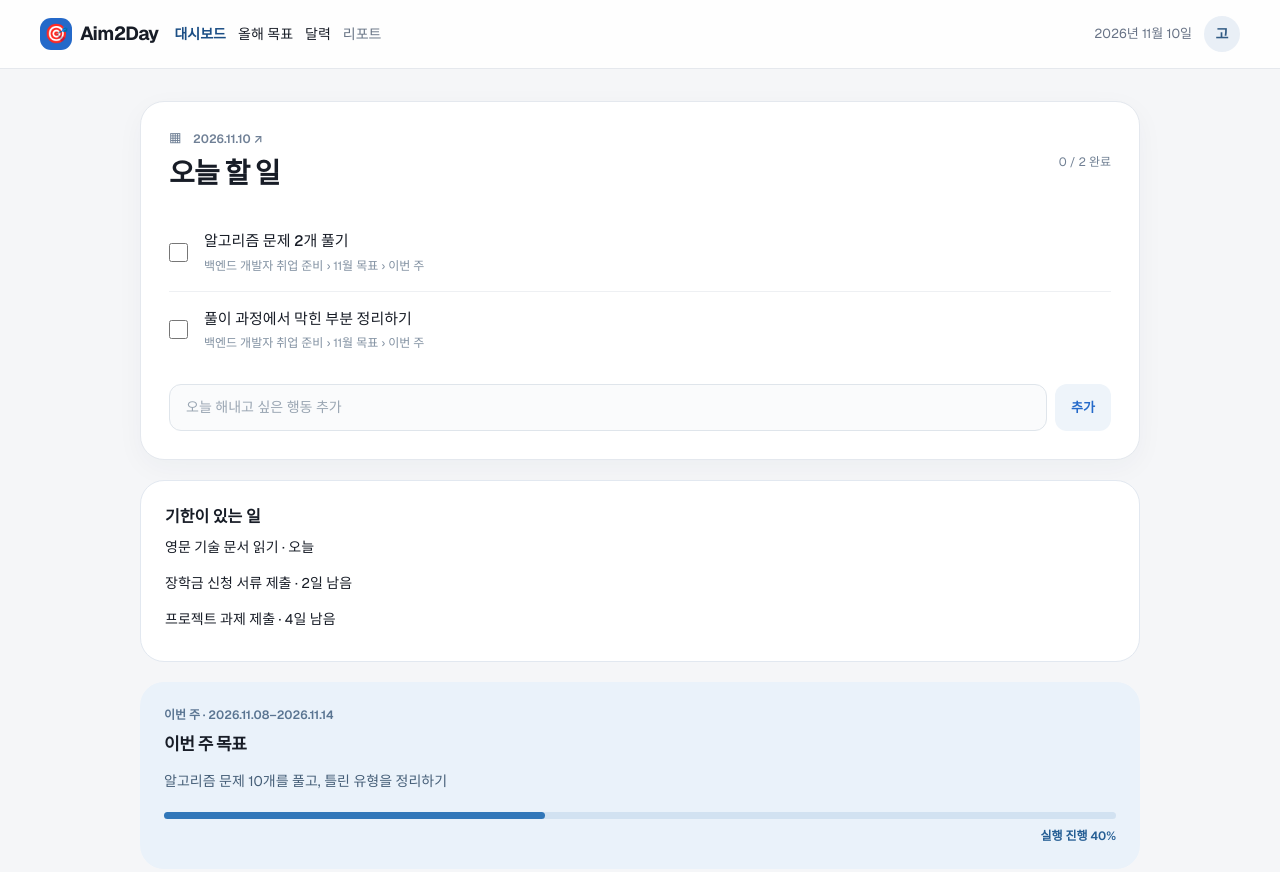
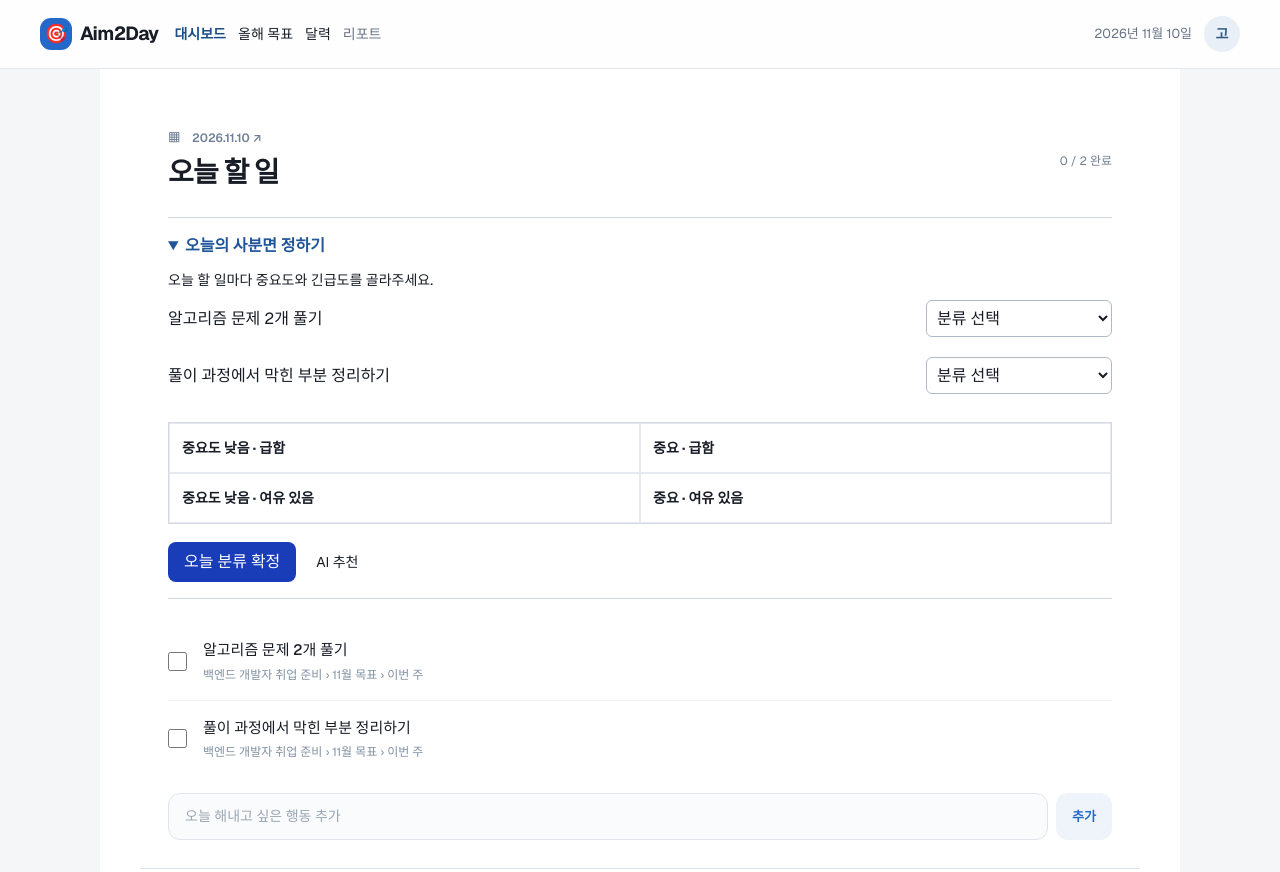
Before and after one commit to gocleanwater/Aim2Day, a plain HTML site: page design/aim2day-prototype.html in a window 1280 px wide. Shown: the top 872 px of the page. Drawn offline with nearby package versions, Linux system fonts and the light colour scheme.

Commit message:
feat: 아침 사분면 분류 시안과 작업 규칙 추가

```diff
--- a/design/aim2day-prototype.html
+++ b/design/aim2day-prototype.html
@@ -15,7 +15,17 @@
     button:focus-visible, input:focus-visible { outline: 3px solid #9dc5ff; outline-offset: 3px; }
     .view { display: none; }
     .view.active { display: block; }
-  </style>
+    #dashboard { background:white; }
+    #dashboard > section { border:0; border-radius:0; box-shadow:none; background:white; border-bottom:1px solid #dce2e9; }
+    .morning { margin:24px 0; border-block:1px solid #ced8e4; padding:16px 0; }
+    .morning summary { cursor:pointer; color:#20559a; font-weight:600; }
+    .priority-row { display:flex; align-items:center; justify-content:space-between; gap:12px; padding:10px 0; flex-wrap:wrap; }
+    .priority-row select { padding:6px; border:1px solid #aebaca; border-radius:6px; }
+    .quadrants { display:grid; grid-template-columns:repeat(2,minmax(0,1fr)); border:1px solid #d3dae2; margin-block:18px; }
+    .quadrants section { padding:12px; border:1px solid #e6eaf0; }
+    .quadrants strong { font-size:14px; }
+    .quadrants p { font-size:13px; margin-top:5px; overflow-wrap:anywhere; }
+    </style>
 </head>
 <body class="min-h-screen bg-[#F5F6F8] text-[#171C26] antialiased">
   <header class="border-b border-[#E5E8ED] bg-white/90">
@@ -39,6 +49,14 @@
 
   <main id="dashboard" class="view active mx-auto max-w-[1080px] space-y-5 px-5 py-8 md:px-10"><section class="rounded-[24px] border border-[#E4E8EE] bg-white p-6 shadow-[0_8px_28px_rgba(31,49,75,0.04)] md:p-7" aria-labelledby="today-title">
           <div class="mb-5 flex items-center justify-between"><div><p class="text-[12px] font-semibold text-[#708096]"><button data-view="schedule" aria-label="2026.11.10 달력 열기">▦　2026.11.10 ↗</button></p><h2 id="today-title" class="mt-1 text-[28px] font-bold tracking-[-0.03em]">오늘 할 일</h2></div><span id="doneCount" class="text-[12px] text-[#718094]">0 / 2 완료</span></div>
+          <details class="morning" id="morning" open>
+            <summary id="morningTitle">오늘의 사분면 정하기</summary>
+            <p class="mt-3 text-sm">오늘 할 일마다 중요도와 긴급도를 골라주세요.</p>
+            <div id="priorityRows"></div>
+            <div class="quadrants" id="quadrants"></div>
+            <button id="approve" class="rounded-lg bg-blue-800 px-4 py-2 text-white">오늘 분류 확정</button>
+            <button id="suggest" class="px-4 py-2 text-sm">AI 추천</button>
+          </details>
           <div id="actions" class="divide-y divide-[#EEF0F3]">
             <label class="flex cursor-pointer items-center gap-4 py-4"><input type="checkbox" class="action-check size-[19px] accent-[#2469C9]"><span class="min-w-0 flex-1"><span class="action-text block text-[15px] font-medium">알고리즘 문제 2개 풀기</span><span class="mt-1 block text-[12px] text-[#8190A1]">백엔드 개발자 취업 준비 › 11월 목표 › 이번 주</span></span></label>
             <label class="flex cursor-pointer items-center gap-4 py-4"><input type="checkbox" class="action-check size-[19px] accent-[#2469C9]"><span class="min-w-0 flex-1"><span class="action-text block text-[15px] font-medium">풀이 과정에서 막힌 부분 정리하기</span><span class="mt-1 block text-[12px] text-[#8190A1]">백엔드 개발자 취업 준비 › 11월 목표 › 이번 주</span></span></label>
@@ -65,14 +83,14 @@
               <div class="flex items-baseline gap-2"><strong class="text-[30px] tracking-[-0.06em] text-[#194E87]">20%</strong><span class="text-[12px] text-[#627487]">달성 기준 완료</span></div>
               <div class="mt-3 h-2 rounded-full bg-[#D7E5F2]"><div class="h-2 w-1/5 rounded-full bg-[#3177B9]"></div></div>
               <p class="mt-4 text-[12px] leading-relaxed text-[#627487]"></p>
-            <details><summary class="cursor-pointer text-sm text-blue-800">자세히 보기</summary><p class="py-3 text-sm">확인한 기준 · 코딩 테스트 목표 등급 달성 (20점)</p></details><button hidden class="move text-sm text-blue-800">앞으로 이동</button></article>
+            <details><summary class="cursor-pointer text-sm text-blue-800">달성 기준 보기</summary><p class="py-3 text-sm">확인한 기준 · 코딩 테스트 목표 등급 달성 (20점)</p></details><button hidden class="move text-sm text-blue-800">앞으로 이동</button></article>
             <article class="rounded-[18px] border border-[#E7E9ED] bg-[#FAFBFC] p-5">
               <p class="mb-5 text-[13px] font-semibold text-[#718094]">학습 · 영어</p>
               <h3 class="mb-4 text-[18px] font-bold leading-snug tracking-[-0.03em]">영어로 기술 문서 읽기</h3>
               <div class="flex items-baseline gap-2"><strong class="text-[30px] tracking-[-0.06em]">40%</strong><span class="text-[12px] text-[#718094]">달성 기준 완료</span></div>
               <div class="mt-3 h-2 rounded-full bg-[#E5E9ED]"><div class="h-2 w-2/5 rounded-full bg-[#8092A5]"></div></div>
               <p class="mt-4 text-[12px] leading-relaxed text-[#718094]"></p>
-            <details><summary class="cursor-pointer text-sm text-blue-800">자세히 보기</summary><p class="py-3 text-sm">확인한 기준 · 기술 문서 한 편 요약하기 (40점)</p></details><button hidden class="move text-sm text-blue-800">앞으로 이동</button></article>
+            <details><summary class="cursor-pointer text-sm text-blue-800">달성 기준 보기</summary><p class="py-3 text-sm">확인한 기준 · 기술 문서 한 편 요약하기 (40점)</p></details><button hidden class="move text-sm text-blue-800">앞으로 이동</button></article>
           </div>
         </section><button data-view="onboarding" class="rounded-xl bg-blue-800 px-4 py-2 text-white">새 목표 계획하기</button></main>
 <main id="schedule" class="view mx-auto max-w-[1080px] space-y-5 px-5 py-8 md:px-10">
@@ -108,6 +126,66 @@
     document.getElementById('actions').addEventListener('change', updateCount);
     document.getElementById('actionForm').addEventListener('submit', event => { event.preventDefault(); const input = document.getElementById('actionInput'); const value = input.value.trim(); if (!value) return; const label = document.createElement('label'); label.className = 'flex cursor-pointer items-center gap-4 py-4'; const check = document.createElement('input'); check.type = 'checkbox'; check.className = 'action-check size-[19px] accent-[#2469C9]'; const content = document.createElement('span'); content.className = 'min-w-0 flex-1'; const title = document.createElement('span'); title.className = 'action-text block text-[15px] font-medium'; title.textContent = value; const path = document.createElement('span'); path.className = 'mt-1 block text-[12px] text-[#8190A1]'; path.textContent = '백엔드 개발자 취업 준비 › 11월 목표 › 이번 주'; content.append(title, path); label.append(check, content); document.getElementById('actions').append(label); input.value = ''; updateCount(); });
     const id = key => document.getElementById(key);
+    const dayKey = new Date().toLocaleDateString('sv-SE');
+    const storageKey = 'aim2day-priority-' + dayKey;
+    let approved = {};
+    try { approved = JSON.parse(localStorage.getItem(storageKey)) || {}; } catch {}
+    const draft = {...approved};
+    // Rows are today's action entries, including repeated titles.
+    const cells = ['중요도 낮음 · 급함', '중요 · 급함', '중요도 낮음 · 여유 있음', '중요 · 여유 있음'];
+    function renderPriorities() {
+      const rows = id('priorityRows');
+      const grid = id('quadrants');
+      rows.replaceChildren();
+      grid.replaceChildren();
+      const buckets = cells.map(name => {
+        const cell = document.createElement('section');
+        const title = document.createElement('strong');
+        title.textContent = name;
+        cell.append(title);
+        grid.append(cell);
+        return cell;
+      });
+      document.querySelectorAll('.action-text').forEach((item,index) => {
+        const key = index + ':' + item.textContent;
+        const row = document.createElement('label');
+        row.className = 'priority-row';
+        row.append(item.textContent);
+        const select = document.createElement('select');
+        select.add(new Option('분류 선택', ''));
+        cells.forEach((name,i) => select.add(new Option(name,String(i))));
+        select.value = draft[key] ?? '';
+        select.onchange = () => {
+          draft[key] = select.value;
+          renderPriorities();
+          rows.querySelectorAll('select')[index].focus();
+        };
+        row.append(select);
+        rows.append(row);
+        if (select.value !== '') {
+          const task = document.createElement('p');
+          task.textContent = item.textContent;
+          buckets[Number(select.value)].append(task);
+        }
+      });
+    }
+    id('suggest').onclick = () => toast('해당 기능은 현재 개발 중입니다.');
+    id('approve').onclick = () => {
+      if ([...id('priorityRows').querySelectorAll('select')].some(field => !field.value)) {
+        toast('분류할 일을 모두 선택해 주세요.');
+        return;
+      }
+      try { localStorage.setItem(storageKey, JSON.stringify(draft)); } catch { toast('이 브라우저에서 분류를 저장할 수 없어요.'); return; }
+      id('morning').open = false;
+      id('morningTitle').textContent = '오늘의 사분면 다시 보기';
+      toast('오늘 분류를 확정했어요.');
+    };
+    renderPriorities();
+    if ([...id('priorityRows').querySelectorAll('select')].every(field => field.value)) {
+      id('morning').open = false;
+      id('morningTitle').textContent = '오늘의 사분면 다시 보기';
+    }
+    new MutationObserver(renderPriorities).observe(id('actions'), {childList:true});
     const categories = ['백엔드 개발자 취업 준비', '영어로 기술 문서 읽기', '챙길 일'];
     const colors = ['#225c9c', '#367451', '#916632'];
     const sampleToday = '2026-11-10';
```
Also changed, not shown: 3 other files.
